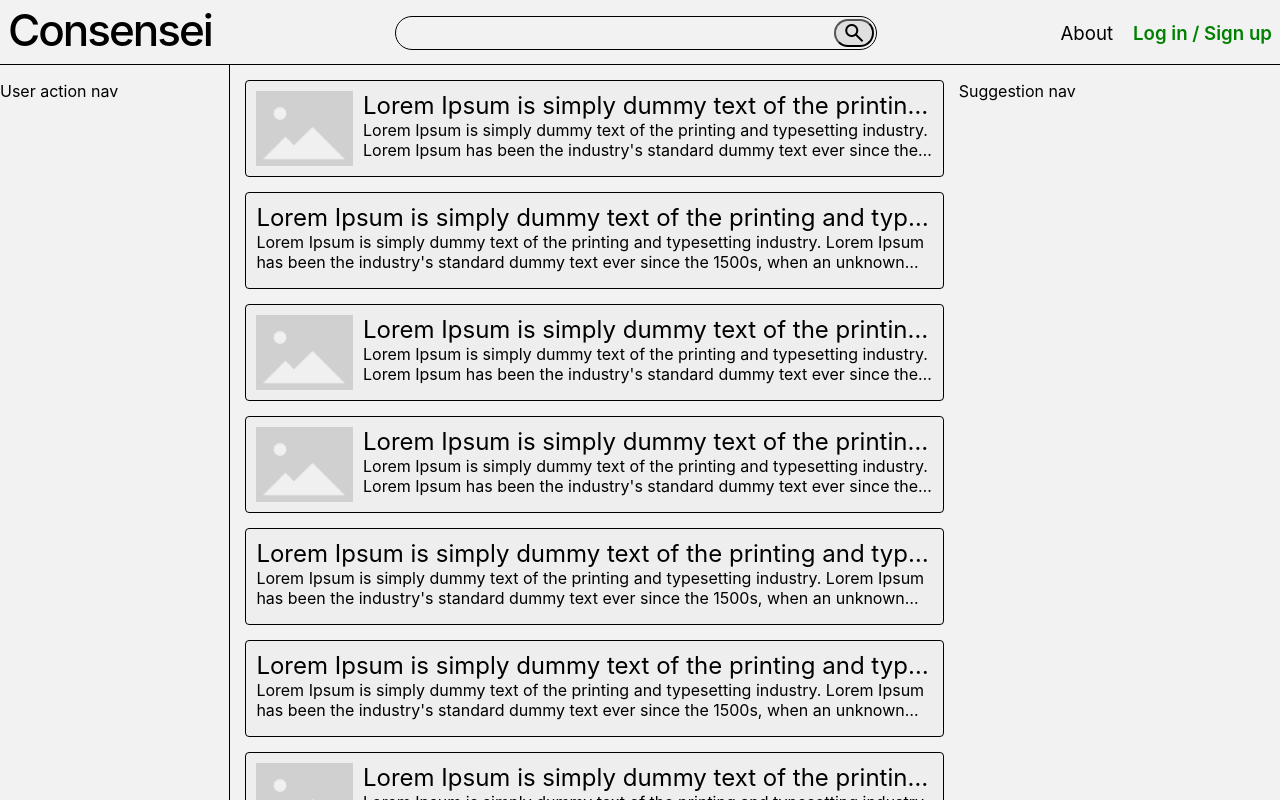
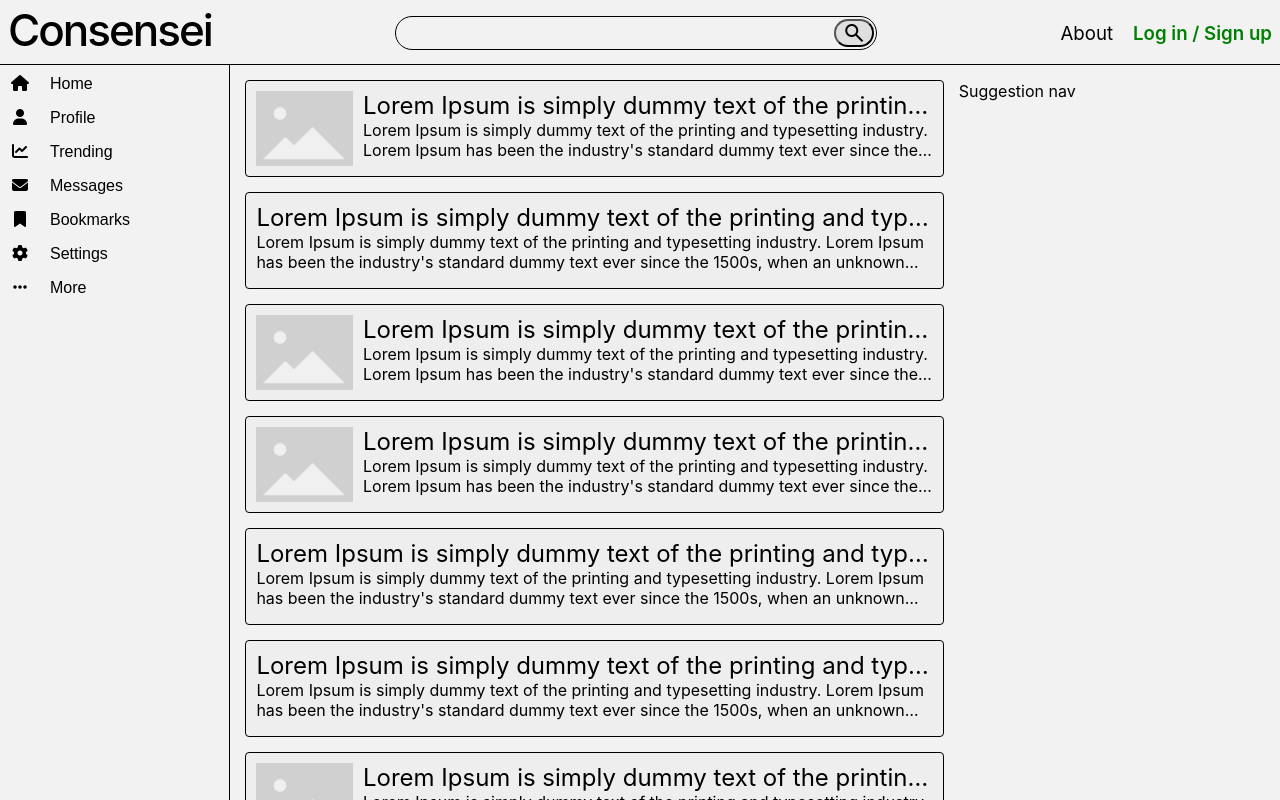
Before and after one commit to matthewberes/ratingForum, an Angular app in the folder angular/: page / in a window 1280 px wide. Shown: the top 800 px of the page. Built offline with nearby package versions, Linux system fonts and the light colour scheme.

Commit message:
add sidenav skeleton

```diff
--- a/angular/src/app/app.component.html
+++ b/angular/src/app/app.component.html
@@ -5,7 +5,7 @@
     </div>
 
     <div class="margin-left">
-      <p>User action nav</p>
+      <app-side-nav></app-side-nav>
     </div>
 
     <div class="main">
--- a/angular/src/app/app.component.ts
+++ b/angular/src/app/app.component.ts
@@ -2,11 +2,12 @@ import { Component } from '@angular/core';
 import { RouterOutlet } from '@angular/router';
 import { HeaderComponent } from './header/header.component';
 import { PostListComponent } from './post-list/post-list.component';
+import { SideNavComponent } from './side-nav/side-nav.component';
 
 @Component({
   selector: 'app-root',
   standalone: true,
-  imports: [RouterOutlet, PostListComponent, HeaderComponent],
+  imports: [RouterOutlet, PostListComponent, HeaderComponent, SideNavComponent],
   templateUrl: './app.component.html',
   styleUrl: './app.component.css'
 })
--- /dev/null
+++ b/angular/src/app/side-nav/side-nav.component.css
@@ -0,0 +1,26 @@
+.sideNav {
+    width: 15rem;
+}
+
+.grid {
+    display: grid;
+    column-gap: 20px;
+    justify-content: flex-start;
+
+}
+
+.row {
+    display: contents;
+    flex-basis: auto;
+    vertical-align: middle;
+}
+
+.row:hover {
+    color: #3b444b;
+    cursor: pointer;
+}
+
+p {
+    font-family: Arial, Helvetica, sans-serif;
+    margin-top: 0px;
+}
--- /dev/null
+++ b/angular/src/app/side-nav/side-nav.component.html
@@ -0,0 +1,40 @@
+<head>
+    <link rel="stylesheet" href="https://cdnjs.cloudflare.com/ajax/libs/font-awesome/6.7.2/css/all.min.css"
+        integrity="sha512-Evv84Mr4kqVGRNSgIGL/F/aIDqQb7xQ2vcrdIwxfjThSH8CSR7PBEakCr51Ck+w+/U6swU2Im1vVX0SVk9ABhg=="
+        crossorigin="anonymous" referrerpolicy="no-referrer" />
+</head>
+<div class="sideNav" style="margin: 10px">
+    <div class="grid">
+        <div class="row">
+            <p><i class="fa-solid fa-house fa-fw"></i><span style="margin-left: 20px;">Home</span></p>
+        </div>
+        <div class="row">
+            <p><i class="fa-solid fa-user fa-fw"></i><span style="margin-left: 20px;"></span>Profile</p>
+        </div>
+        <div class="row">
+            <p>
+                <i class="fa-solid fa-chart-line fa-fw"></i><span style="margin-left: 20px;">Trending</span>
+            </p>
+        </div>
+        <div class="row">
+            <p>
+                <i class="fa-solid fa-envelope fa-fw"></i><span style="margin-left: 20px;">Messages</span>
+            </p>
+        </div>
+        <div class="row">
+            <p>
+                <i class="fa-solid fa-bookmark fa-fw"></i><span style="margin-left: 20px;">Bookmarks</span>
+            </p>
+        </div>
+        <div class="row">
+            <p>
+                <i class="fa-solid fa-gear fa-fw"></i><span style="margin-left: 20px;">Settings</span>
+            </p>
+        </div>
+        <div class="row">
+            <p>
+                <i class="fa-solid fa-ellipsis fa-fw"></i><span style="margin-left: 20px;">More</span>
+            </p>
+        </div>
+    </div>
+</div>
```
Also changed, not shown: angular/src/app/side-nav/side-nav.component.ts (added, +12 -0 lines), 1 other file (tests, documents, lock files or other folders).
